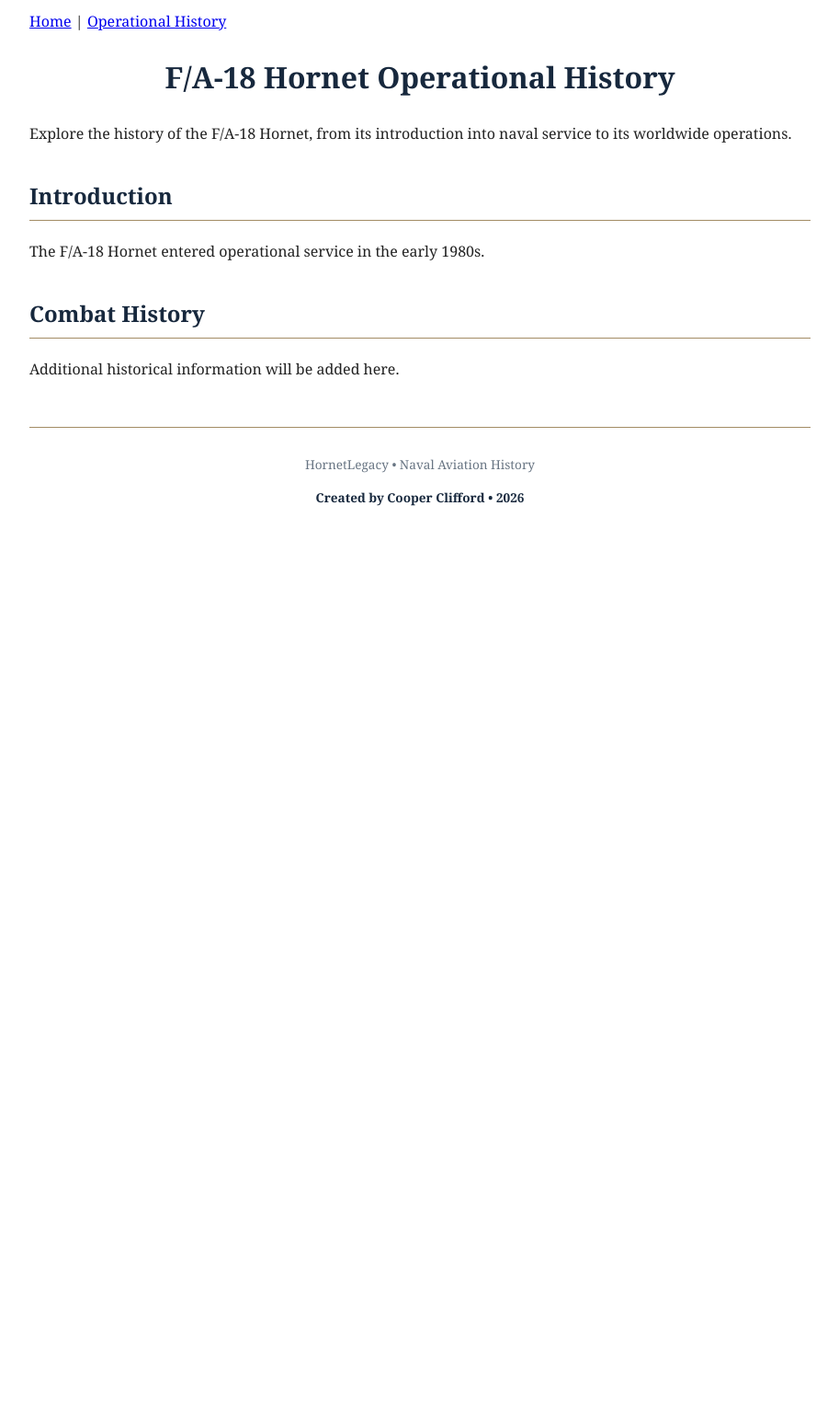
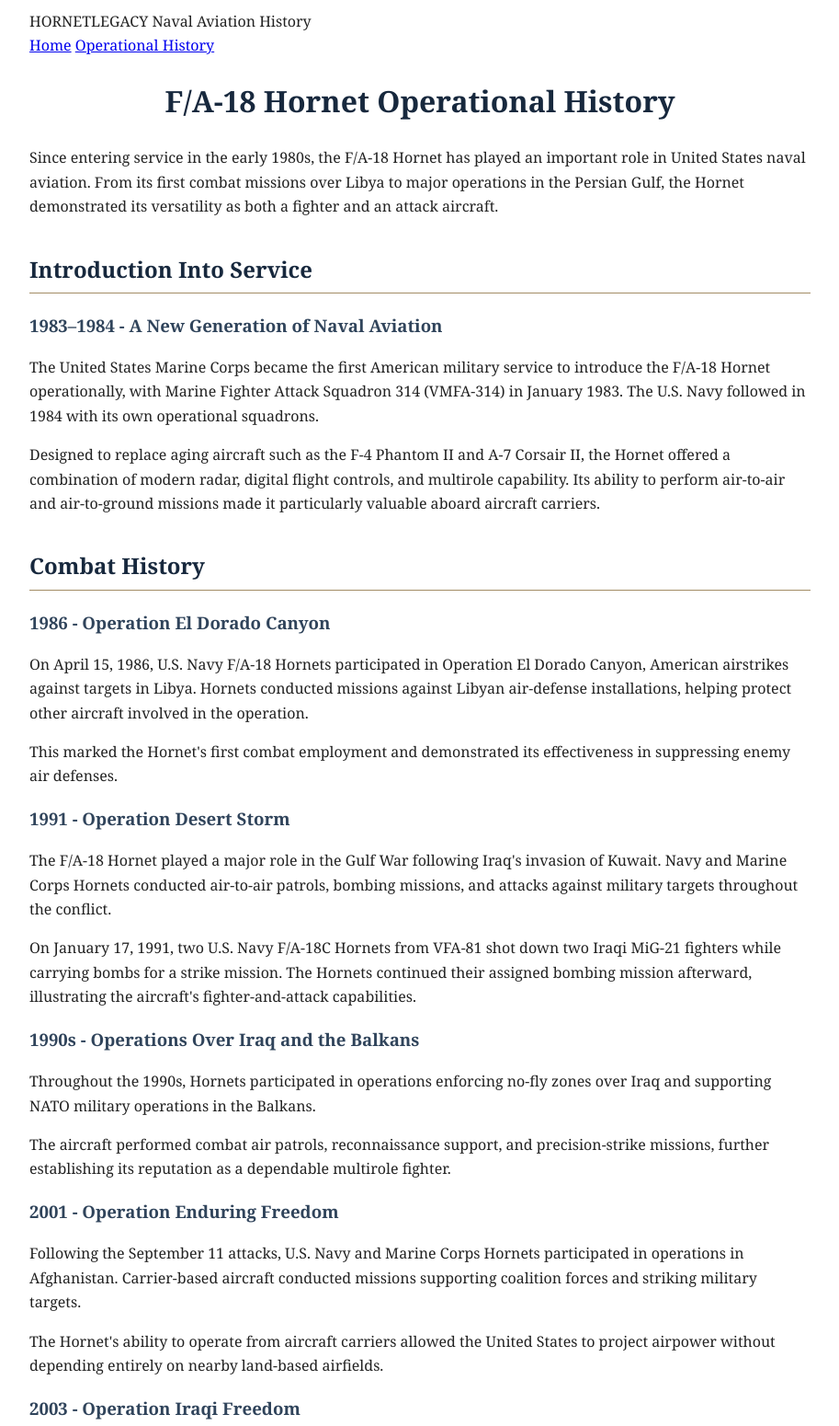
Before and after one commit to realtriplec-ai/fa18-hornet, a plain HTML site: page history.html in a window 1280 px wide. Shown: the part 20-1570 px from the top of the page at 92% size, without its empty margins (183-1096 px from the left). Before the commit the page ends 800 px from the top, so only its background shows below. Drawn offline with Linux system fonts and the light colour scheme.

Commit message:
Updated page

```diff
--- a/history.html
+++ b/history.html
@@ -16,23 +16,81 @@
 
 <body>
 
-  <nav>
-    <a href="./index.html">Home</a> |
-    <a href="./history.html">Operational History</a>
-  </nav>
+  <header class="site-header">
+    <div class="site-brand">
+      <span class="site-brand-name">HORNET<span>LEGACY</span></span>
+      <span class="site-brand-subtitle">Naval Aviation History</span>
+    </div>
 
-  <h1>F/A-18 Hornet Operational History</h1>
+    <nav class="site-nav" aria-label="Main navigation">
+      <a href="./index.html">Home</a>
+      <a href="./history.html" class="active" aria-current="page">Operational History</a>
+    </nav>
+  </header>
 
-  <p>Explore the history of the F/A-18 Hornet, from its introduction into naval service to its worldwide operations.</p>
+  <main>
+    <h1>F/A-18 Hornet Operational History</h1>
 
-  <h2>Introduction</h2>
-  <p>The F/A-18 Hornet entered operational service in the early 1980s.</p>
+    <p>Since entering service in the early 1980s, the F/A-18 Hornet has played an important role in United States naval aviation. From its first combat missions over Libya to major operations in the Persian Gulf, the Hornet demonstrated its versatility as both a fighter and an attack aircraft.</p>
 
-  <h2>Combat History</h2>
-  <p>Additional historical information will be added here.</p>
+    <h2>Introduction Into Service</h2>
+    <h3>1983–1984 - A New Generation of Naval Aviation</h3>
+
+    <p>The United States Marine Corps became the first American military service to introduce the F/A-18 Hornet operationally, with Marine Fighter Attack Squadron 314 (VMFA-314) in January 1983. The U.S. Navy followed in 1984 with its own operational squadrons.</p>
+
+    <p>Designed to replace aging aircraft such as the F-4 Phantom II and A-7 Corsair II, the Hornet offered a combination of modern radar, digital flight controls, and multirole capability. Its ability to perform air-to-air and air-to-ground missions made it particularly valuable aboard aircraft carriers.</p>
+
+    <h2>Combat History</h2>
+
+    <h3>1986 - Operation El Dorado Canyon</h3>
+
+    <p>On April 15, 1986, U.S. Navy F/A-18 Hornets participated in Operation El Dorado Canyon, American airstrikes against targets in Libya. Hornets conducted missions against Libyan air-defense installations, helping protect other aircraft involved in the operation.</p>
+
+    <p>This marked the Hornet's first combat employment and demonstrated its effectiveness in suppressing enemy air defenses.</p>
+
+    <h3>1991 - Operation Desert Storm</h3>
+
+    <p>The F/A-18 Hornet played a major role in the Gulf War following Iraq's invasion of Kuwait. Navy and Marine Corps Hornets conducted air-to-air patrols, bombing missions, and attacks against military targets throughout the conflict.</p>
+
+    <p>On January 17, 1991, two U.S. Navy F/A-18C Hornets from VFA-81 shot down two Iraqi MiG-21 fighters while carrying bombs for a strike mission. The Hornets continued their assigned bombing mission afterward, illustrating the aircraft's fighter-and-attack capabilities.</p>
+
+    <h3>1990s - Operations Over Iraq and the Balkans</h3>
+
+    <p>Throughout the 1990s, Hornets participated in operations enforcing no-fly zones over Iraq and supporting NATO military operations in the Balkans.</p>
+
+    <p>The aircraft performed combat air patrols, reconnaissance support, and precision-strike missions, further establishing its reputation as a dependable multirole fighter.</p>
+
+    <h3>2001 - Operation Enduring Freedom</h3>
+
+    <p>Following the September 11 attacks, U.S. Navy and Marine Corps Hornets participated in operations in Afghanistan. Carrier-based aircraft conducted missions supporting coalition forces and striking military targets.</p>
+
+    <p>The Hornet's ability to operate from aircraft carriers allowed the United States to project airpower without depending entirely on nearby land-based airfields.</p>
+
+    <h3>2003 - Operation Iraqi Freedom</h3>
+
+    <p>During the 2003 invasion of Iraq, F/A-18 Hornets performed strike missions, close air support, and other combat operations. Their precision-guided weapons and multirole flexibility made them valuable throughout the campaign.</p>
+
+    <p>Both the original Hornet and the newer F/A-18E/F Super Hornet participated in operations during this period.</p>
+
+    <h2>International Service</h2>
+    <h3>Beyond the United States Navy and Marine Corps</h3>
+
+    <p>The F/A-18 Hornet also entered service with several international operators, including Australia, Canada, Finland, Kuwait, Malaysia, Spain, and Switzerland.</p>
+
+    <p>These countries employed the Hornet for missions ranging from national air defense to international military operations. Its adaptability allowed it to serve in different climates and operational environments.</p>
+
+    <h2>Retirement and Continuing Legacy</h2>
+    <h3>Transition to Newer Aircraft</h3>
+
+    <p>Over time, the United States Navy replaced its original F/A-18A/B/C/D Hornets in front-line carrier squadrons with the larger F/A-18E/F Super Hornet and the F-35C Lightning II.</p>
+
+    <p>The U.S. Marine Corps and several international air forces continued operating legacy Hornets beyond the Navy's transition.</p>
+
+    <p>More than four decades after its introduction, the F/A-18 remains an important example of successful multirole fighter design and a defining aircraft in the history of naval aviation.</p>
+  </main>
 
   <footer class="page-footer">
-    <p>HornetLegacy &bull; Naval Aviation History</p>
+    <p>The F/A-18 Hornet &amp; McDonnell Douglas &bull; Naval Aviation History</p>
     <p class="author-credit">Created by Cooper Clifford &bull; 2026</p>
   </footer>
 
```
Also changed, not shown: index.html (+12 -0 lines).
